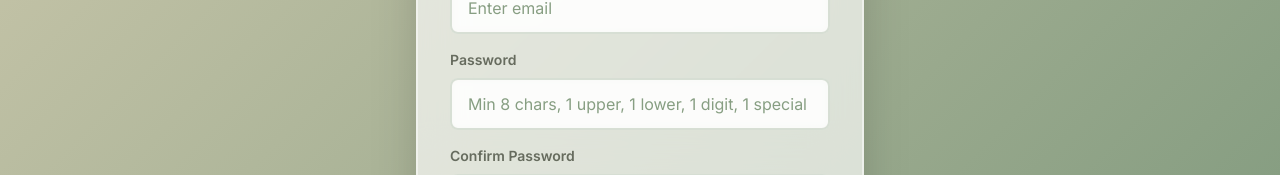
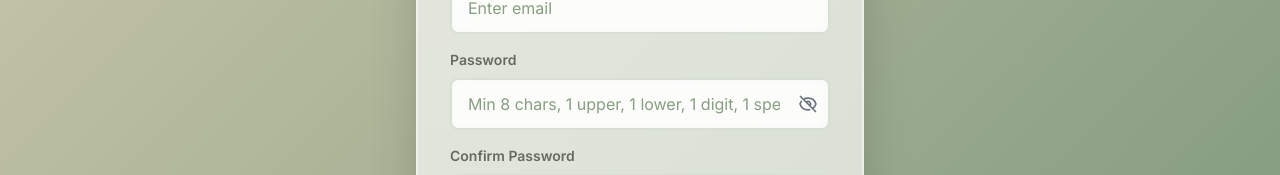
Before and after one commit to SpoorthiMadala/club-management-vitap, a React (Vite) app in the folder frontend/: page /signup in a window 1280 px wide. Shown: the part 622-797 px from the top of the page. Built offline with nearby package versions, Linux system fonts and the light colour scheme; no server answers.

Commit message:
Update SignUp.jsx

```diff
--- a/frontend/src/pages/SignUp.jsx
+++ b/frontend/src/pages/SignUp.jsx
@@ -21,6 +21,8 @@
     const [loading, setLoading] = useState(false);
     const [error, setError] = useState('');
     const [success, setSuccess] = useState('');
+    const [showPassword, setShowPassword] = useState(false);
+    const [showConfirmPassword, setShowConfirmPassword] = useState(false);
 
     const handleChange = (e) => {
         setFormData({ ...formData, [e.target.name]: e.target.value });
@@ -176,15 +178,35 @@
 
                                 <div>
                                     <label className="block text-sm font-semibold text-[#666b5e] mb-2">Password</label>
+                                    <div className="relative">
                                         <input
-                                        type="password"
+                                            type={showPassword ? "text" : "password"}
                                             name="password"
                                             value={formData.password}
                                             onChange={handleChange}
                                             required
-                                        className="input-field"
+                                            className="input-field pr-12"
                                             placeholder="Min 8 chars, 1 upper, 1 lower, 1 digit, 1 special"
                                         />
+                                        <button
+                                            type="button"
+                                            onClick={() => setShowPassword(!showPassword)}
+                                            className="absolute right-3 top-1/2 -translate-y-1/2 text-gray-500 hover:text-gray-700 transition-colors"
+                                            aria-label={showPassword ? "Hide password" : "Show password"}
+                                        >
+                                            {showPassword ? (
+                                                <svg className="w-5 h-5" fill="none" stroke="currentColor" viewBox="0 0 24 24">
+                                                    <path strokeLinecap="round" strokeLinejoin="round" strokeWidth={2} d="M15 12a3 3 0 11-6 0 3 3 0 016 0z" />
+                                                    <path strokeLinecap="round" strokeLinejoin="round" strokeWidth={2} d="M2.458 12C3.732 7.943 7.523 5 12 5c4.478 0 8.268 2.943 9.542 7-1.274 4.057-5.064 7-9.542 7-4.477 0-8.268-2.943-9.542-7z" />
+                                                </svg>
+                                            ) : (
+
+                                                <svg className="w-5 h-5" fill="none" stroke="currentColor" viewBox="0 0 24 24">
+                                                    <path strokeLinecap="round" strokeLinejoin="round" strokeWidth={2} d="M13.875 18.825A10.05 10.05 0 0112 19c-4.478 0-8.268-2.943-9.543-7a9.97 9.97 0 011.563-3.029m5.858.908a3 3 0 114.243 4.243M9.878 9.878l4.242 4.242M9.88 9.88l-3.29-3.29m7.532 7.532l3.29 3.29M3 3l3.59 3.59m0 0A9.953 9.953 0 0112 5c4.478 0 8.268 2.943 9.543 7a10.025 10.025 0 01-4.132 5.411m0 0L21 21" />
+                                                </svg>
+                                            )}
+                                        </button>
+                                    </div>
                                     {formData.password && (
                                         <PasswordStrengthIndicator password={formData.password} />
                                     )}
@@ -192,15 +214,35 @@
 
                                 <div>
                                     <label className="block text-sm font-semibold text-[#666b5e] mb-2">Confirm Password</label>
+                                    <div className="relative">
                                         <input
-                                        type="password"
+                                            type={showConfirmPassword ? "text" : "password"}
                                             name="confirmPassword"
                                             value={formData.confirmPassword}
                                             onChange={handleChange}
                                             required
-                                        className="input-field"
+                                            className="input-field pr-12"
                                             placeholder="Re-enter your password"
                                         />
+                                        <button
+                                            type="button"
+                                            onClick={() => setShowConfirmPassword(!showConfirmPassword)}
+                                            className="absolute right-3 top-1/2 -translate-y-1/2 text-gray-500 hover:text-gray-700 transition-colors"
+                                            aria-label={showConfirmPassword ? "Hide password" : "Show password"}
+                                        >
+                                            {showConfirmPassword ? (
+                                                <svg className="w-5 h-5" fill="none" stroke="currentColor" viewBox="0 0 24 24">
+                                                    <path strokeLinecap="round" strokeLinejoin="round" strokeWidth={2} d="M15 12a3 3 0 11-6 0 3 3 0 016 0z" />
+                                                    <path strokeLinecap="round" strokeLinejoin="round" strokeWidth={2} d="M2.458 12C3.732 7.943 7.523 5 12 5c4.478 0 8.268 2.943 9.542 7-1.274 4.057-5.064 7-9.542 7-4.477 0-8.268-2.943-9.542-7z" />
+                                                </svg>
+
+                                            ) : (
+                                                <svg className="w-5 h-5" fill="none" stroke="currentColor" viewBox="0 0 24 24">
+                                                    <path strokeLinecap="round" strokeLinejoin="round" strokeWidth={2} d="M13.875 18.825A10.05 10.05 0 0112 19c-4.478 0-8.268-2.943-9.543-7a9.97 9.97 0 011.563-3.029m5.858.908a3 3 0 114.243 4.243M9.878 9.878l4.242 4.242M9.88 9.88l-3.29-3.29m7.532 7.532l3.29 3.29M3 3l3.59 3.59m0 0A9.953 9.953 0 0112 5c4.478 0 8.268 2.943 9.542 7a10.025 10.025 0 01-4.132 5.411m0 0L21 21" />
+                                                </svg>
+                                            )}
+                                        </button>
+                                    </div>
                                 </div>
 
                                 <button
```
Lines whose indentation alone changed are shown as unchanged.
